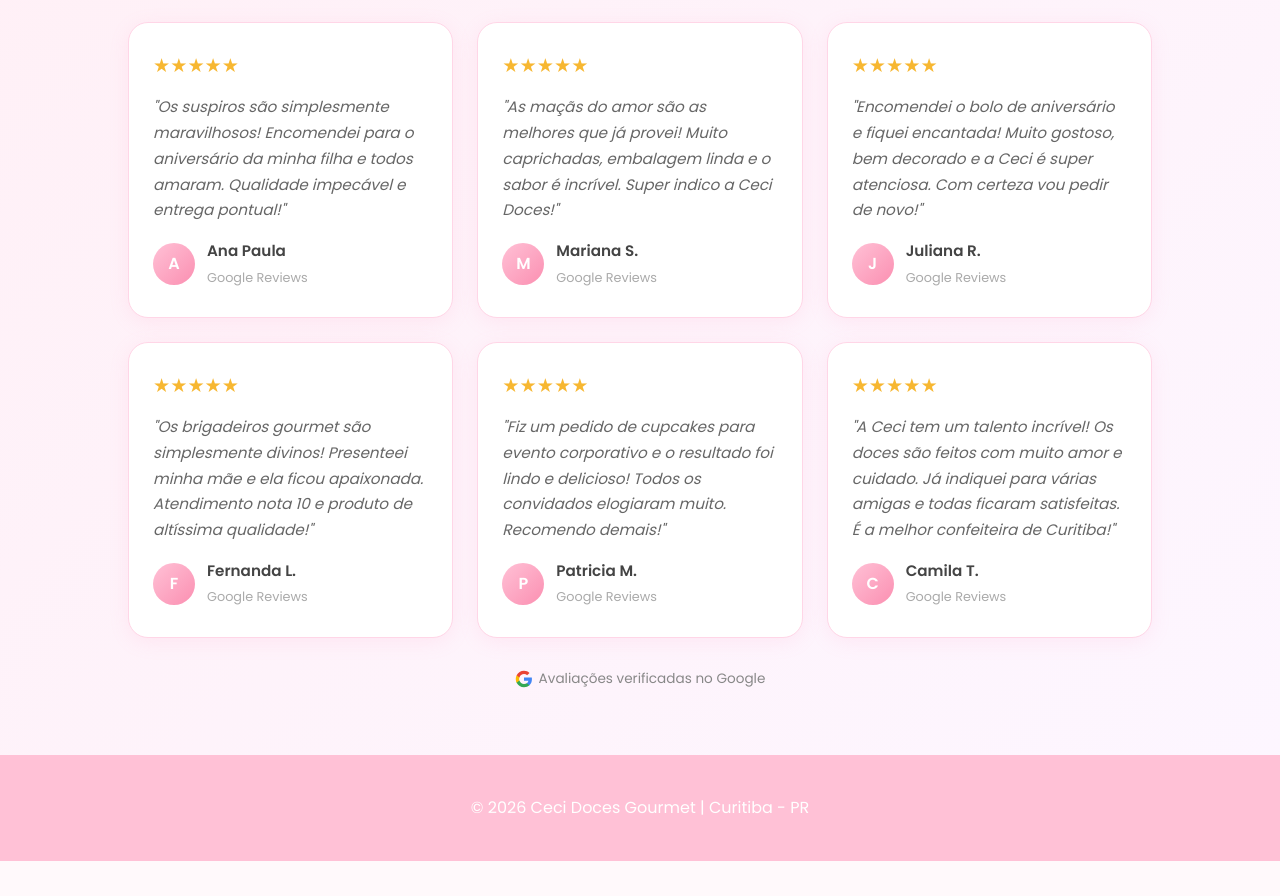
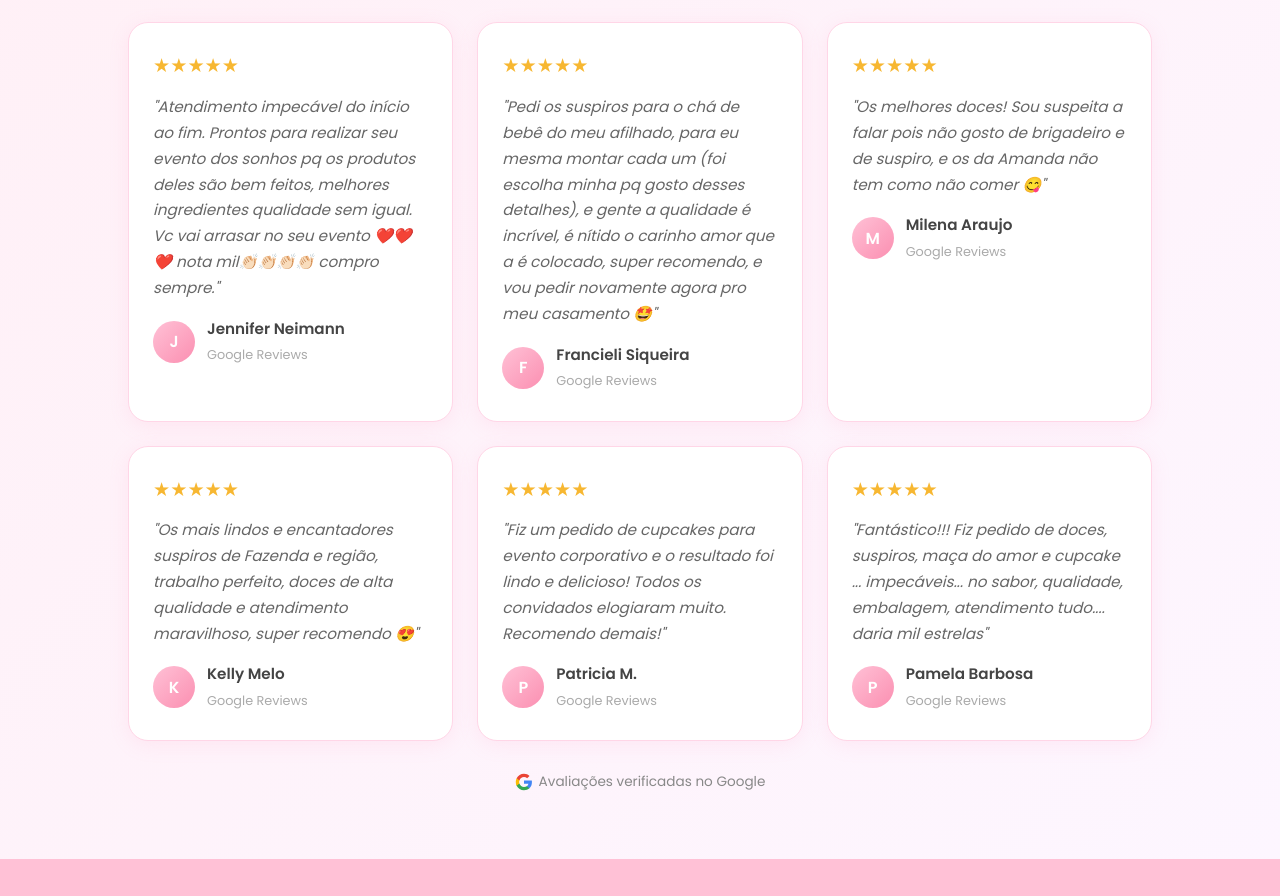
Before and after one commit to dupedrooy/site-doces-ceci, a plain HTML site: page index.html in a window 1280 px wide. Shown: the part 2711-3607 px from the top of the page. Before the commit the page ends 3572 px from the top, so only its background shows below. Drawn offline with Linux system fonts and the light colour scheme.

Commit message:
Update index.html

```diff
--- a/index.html
+++ b/index.html
@@ -488,11 +488,11 @@ Mais do que doces, entrego experiências cheias de afeto. 💕</p>
 
             <div class="depoimento-card">
                 <div class="estrelas">★★★★★</div>
-                <p class="depoimento-texto">"Os suspiros são simplesmente maravilhosos! Encomendei para o aniversário da minha filha e todos amaram. Qualidade impecável e entrega pontual!"</p>
+                <p class="depoimento-texto">"Atendimento impecável do início ao fim. Prontos para realizar seu evento dos sonhos pq os produtos deles são bem feitos, melhores ingredientes qualidade sem igual. Vc vai arrasar no seu evento ❤️❤️❤️ nota mil👏🏻👏🏻👏🏻👏🏻 compro sempre."</p>
                 <div class="depoimento-autor">
-                    <div class="autor-avatar">A</div>
+                    <div class="autor-avatar">J</div>
                     <div class="autor-info">
-                        <strong>Ana Paula</strong>
+                        <strong>Jennifer Neimann</strong>
                         <span>Google Reviews</span>
                     </div>
                 </div>
@@ -500,11 +500,11 @@ Mais do que doces, entrego experiências cheias de afeto. 💕</p>
 
             <div class="depoimento-card">
                 <div class="estrelas">★★★★★</div>
-                <p class="depoimento-texto">"As maçãs do amor são as melhores que já provei! Muito caprichadas, embalagem linda e o sabor é incrível. Super indico a Ceci Doces!"</p>
+                <p class="depoimento-texto">"Pedi os suspiros para o chá de bebê do meu afilhado, para eu mesma montar cada um (foi escolha minha pq gosto desses detalhes), e gente a qualidade é incrível, é nítido o carinho amor que a é colocado, super recomendo, e vou pedir novamente agora pro meu casamento 🤩"</p>
                 <div class="depoimento-autor">
-                    <div class="autor-avatar">M</div>
+                    <div class="autor-avatar">F</div>
                     <div class="autor-info">
-                        <strong>Mariana S.</strong>
+                        <strong>Francieli Siqueira</strong>
                         <span>Google Reviews</span>
                     </div>
                 </div>
@@ -512,11 +512,11 @@ Mais do que doces, entrego experiências cheias de afeto. 💕</p>
 
             <div class="depoimento-card">
                 <div class="estrelas">★★★★★</div>
-                <p class="depoimento-texto">"Encomendei o bolo de aniversário e fiquei encantada! Muito gostoso, bem decorado e a Ceci é super atenciosa. Com certeza vou pedir de novo!"</p>
+                <p class="depoimento-texto">"Os melhores doces! Sou suspeita a falar pois não gosto de brigadeiro e de suspiro, e os da Amanda não tem como não comer 😋"</p>
                 <div class="depoimento-autor">
-                    <div class="autor-avatar">J</div>
+                    <div class="autor-avatar">M</div>
                     <div class="autor-info">
-                        <strong>Juliana R.</strong>
+                        <strong>Milena Araujo</strong>
                         <span>Google Reviews</span>
                     </div>
                 </div>
@@ -524,11 +524,11 @@ Mais do que doces, entrego experiências cheias de afeto. 💕</p>
 
             <div class="depoimento-card">
                 <div class="estrelas">★★★★★</div>
-                <p class="depoimento-texto">"Os brigadeiros gourmet são simplesmente divinos! Presenteei minha mãe e ela ficou apaixonada. Atendimento nota 10 e produto de altíssima qualidade!"</p>
+                <p class="depoimento-texto">"Os mais lindos e encantadores suspiros de Fazenda e região, trabalho perfeito, doces de alta qualidade e atendimento maravilhoso, super recomendo 😍"</p>
                 <div class="depoimento-autor">
-                    <div class="autor-avatar">F</div>
+                    <div class="autor-avatar">K</div>
                     <div class="autor-info">
-                        <strong>Fernanda L.</strong>
+                        <strong>Kelly Melo</strong>
                         <span>Google Reviews</span>
                     </div>
                 </div>
@@ -548,11 +548,11 @@ Mais do que doces, entrego experiências cheias de afeto. 💕</p>
 
             <div class="depoimento-card">
                 <div class="estrelas">★★★★★</div>
-                <p class="depoimento-texto">"A Ceci tem um talento incrível! Os doces são feitos com muito amor e cuidado. Já indiquei para várias amigas e todas ficaram satisfeitas. É a melhor confeiteira de Curitiba!"</p>
+                <p class="depoimento-texto">"Fantástico!!! Fiz pedido de doces, suspiros, maça do amor e cupcake ... impecáveis... no sabor, qualidade, embalagem, atendimento tudo.... daria mil estrelas"</p>
                 <div class="depoimento-autor">
-                    <div class="autor-avatar">C</div>
+                    <div class="autor-avatar">P</div>
                     <div class="autor-info">
-                        <strong>Camila T.</strong>
+                        <strong>Pamela Barbosa</strong>
                         <span>Google Reviews</span>
                     </div>
                 </div>
```
